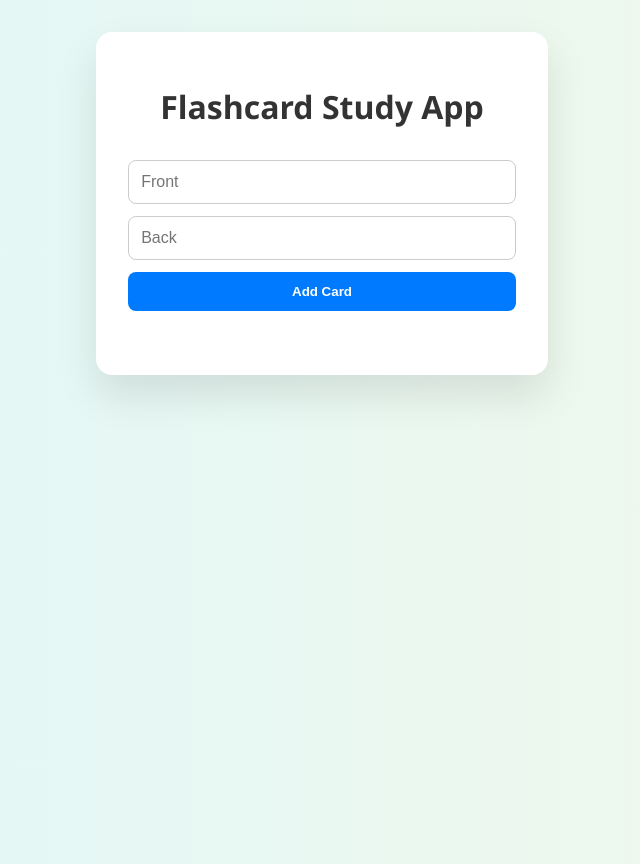
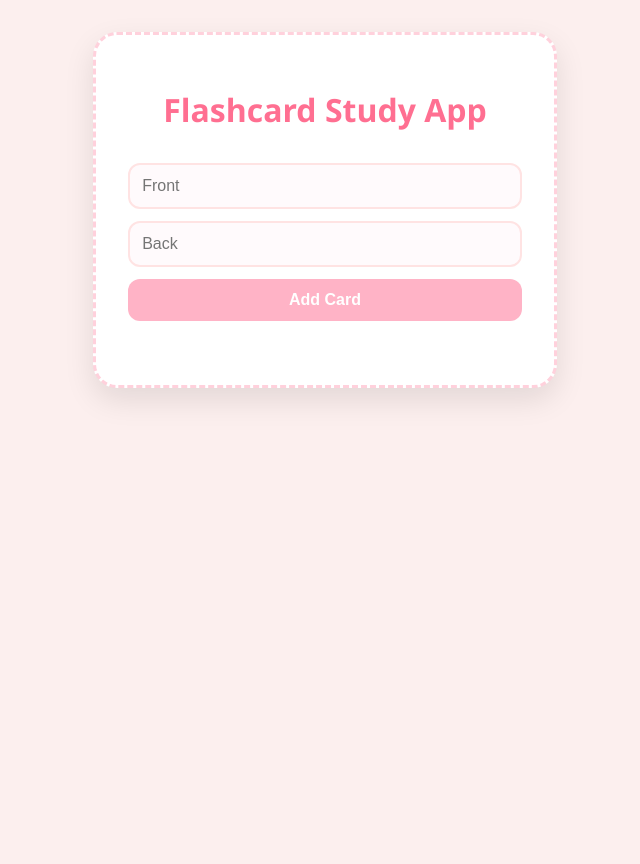
Before and after one commit to SinanMH-101/flashcard-study-app, a React (Vite) app: page / in a window 1280 px wide. Shown: the whole page, without its empty margins (350-990 px from the left). Built offline with nearby package versions, Linux system fonts and the light colour scheme.

Commit message:
Updated css

```diff
--- a/src/styles.css
+++ b/src/styles.css
@@ -1,6 +1,6 @@
 body {
   font-family: 'Segoe UI', sans-serif;
-  background: linear-gradient(to right, #e0f7fa, #f1f8e9);
+  background: #fcefee; /* pastel pink background */
   margin: 0;
   padding: 2rem;
   display: flex;
@@ -10,17 +10,19 @@ body {
 
 .app {
   width: 100%;
-  max-width: 700px;
-  background: white;
+  max-width: 900px;
+  background: #ffffff;
   padding: 2rem;
-  border-radius: 1rem;
-  box-shadow: 0 20px 40px rgba(0, 0, 0, 0.1);
+  border-radius: 1.5rem;
+  box-shadow: 0 12px 30px rgba(0, 0, 0, 0.1);
+  border: 3px dashed #ffd1dc;
 }
 
 h1 {
   text-align: center;
   margin-bottom: 2rem;
-  color: #333;
+  color: #ff6f91;
+  font-weight: 600;
 }
 
 .add-form {
@@ -32,42 +34,44 @@ h1 {
 
 input {
   padding: 0.75rem;
-  border: 1px solid #ccc;
-  border-radius: 0.5rem;
+  border: 2px solid #ffe3e3;
+  border-radius: 0.75rem;
   font-size: 1rem;
+  background-color: #fffafc;
 }
 
 button {
   padding: 0.75rem;
   border: none;
-  border-radius: 0.5rem;
-  background-color: #007bff;
+  border-radius: 0.75rem;
+  background-color: #ffb3c6;
   color: white;
   font-weight: bold;
+  font-size: 1rem;
   cursor: pointer;
-  transition: background-color 0.2s;
+  transition: background-color 0.2s ease;
 }
 
 button:hover {
-  background-color: #0056b3;
+  background-color: #ff6f91;
 }
 
 .card-list {
   display: grid;
-  grid-template-columns: repeat(auto-fill, minmax(220px, 1fr));
-  gap: 1rem;
+  grid-template-columns: repeat(auto-fit, minmax(280px, 1fr));
+  gap: 1.5rem;
 }
 
 .flashcard {
   perspective: 1000px;
+  height: 180px;
+  width: 100%;
   position: relative;
-  height: 180px;
 }
 
 .flashcard .card-content {
   width: 100%;
   height: 100%;
-  background-color: #ffffff;
   border-radius: 1rem;
   box-shadow: 0 8px 16px rgba(0, 0, 0, 0.1);
   display: flex;
@@ -82,7 +86,11 @@ button:hover {
   position: absolute;
   top: 0;
   left: 0;
+  overflow-wrap: break-word;
+  word-break: break-word;
+  box-sizing: border-box;
 }
+
 
 .flashcard.flipped .card-content {
   transform: rotateY(180deg);
@@ -91,6 +99,7 @@ button:hover {
 .flashcard .card-content:nth-child(1) {
   transform: rotateY(0deg);
   z-index: 2;
+  background-color: #e3f6f5; /* front side: pastel teal */
 }
 
 .flashcard.flipped .card-content:nth-child(1) {
@@ -100,6 +109,7 @@ button:hover {
 
 .flashcard .card-content:nth-child(2) {
   transform: rotateY(-180deg);
+  background-color: #ffdfd3; /* back side: pastel peach */
 }
 
 .flashcard.flipped .card-content:nth-child(2) {
@@ -109,12 +119,13 @@ button:hover {
 
 .delete {
   position: absolute;
-  top: 8px;
-  right: 12px;
+  top: 10px;
+  right: 16px;
   background: none;
   border: none;
-  font-size: 1.2rem;
-  color: #ff6b6b;
+  font-size: 1.4rem;
+  color: #e57373;
+  font-weight: bold;
   cursor: pointer;
   z-index: 3;
 }
```
